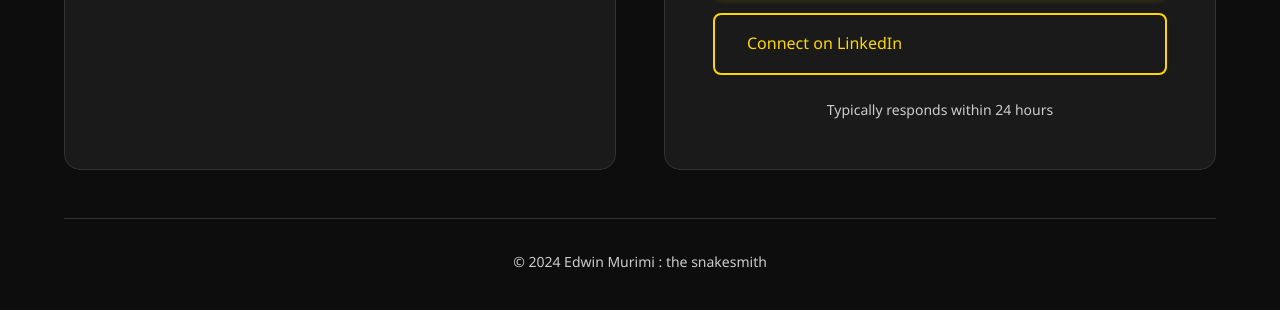
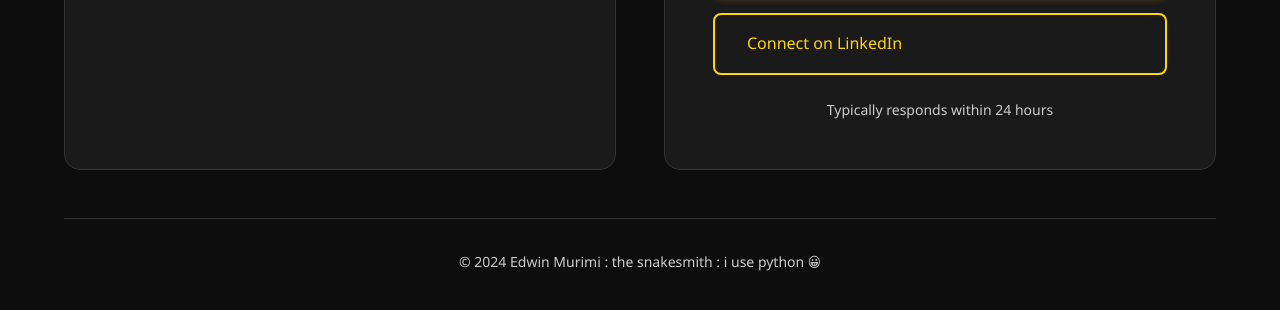
Before and after one commit to codewin1/edwinmurimi, a plain HTML site: page index.html in a window 1280 px wide. Shown: the part 5026-5336 px from the top of the page. Drawn offline with Linux system fonts and the light colour scheme.

Commit message:
more updates

```diff
--- a/index.html
+++ b/index.html
@@ -557,7 +557,7 @@
             <!-- Footer -->
             <footer class="site-footer">
                 <p>
-                    &copy; 2024 Edwin Murimi : the snakesmith
+                    &copy; 2024 Edwin Murimi : the snakesmith : i use python 😀
                 </p>
             </footer>
         </div>
```
